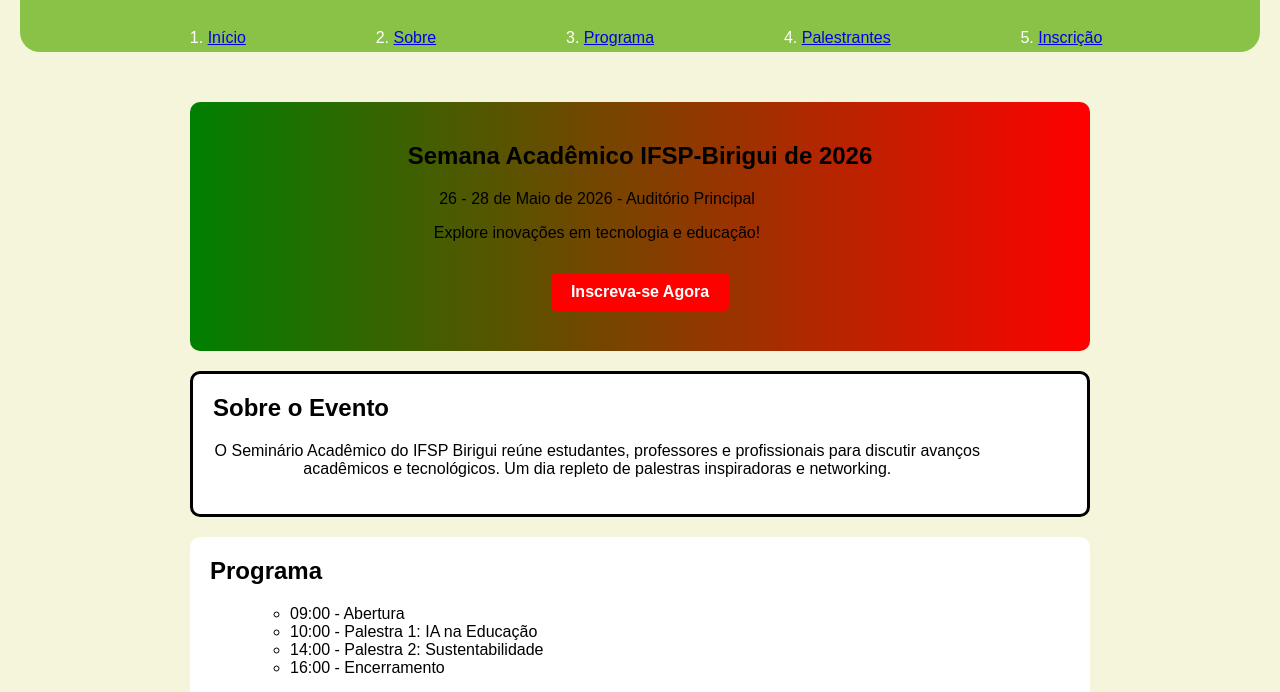
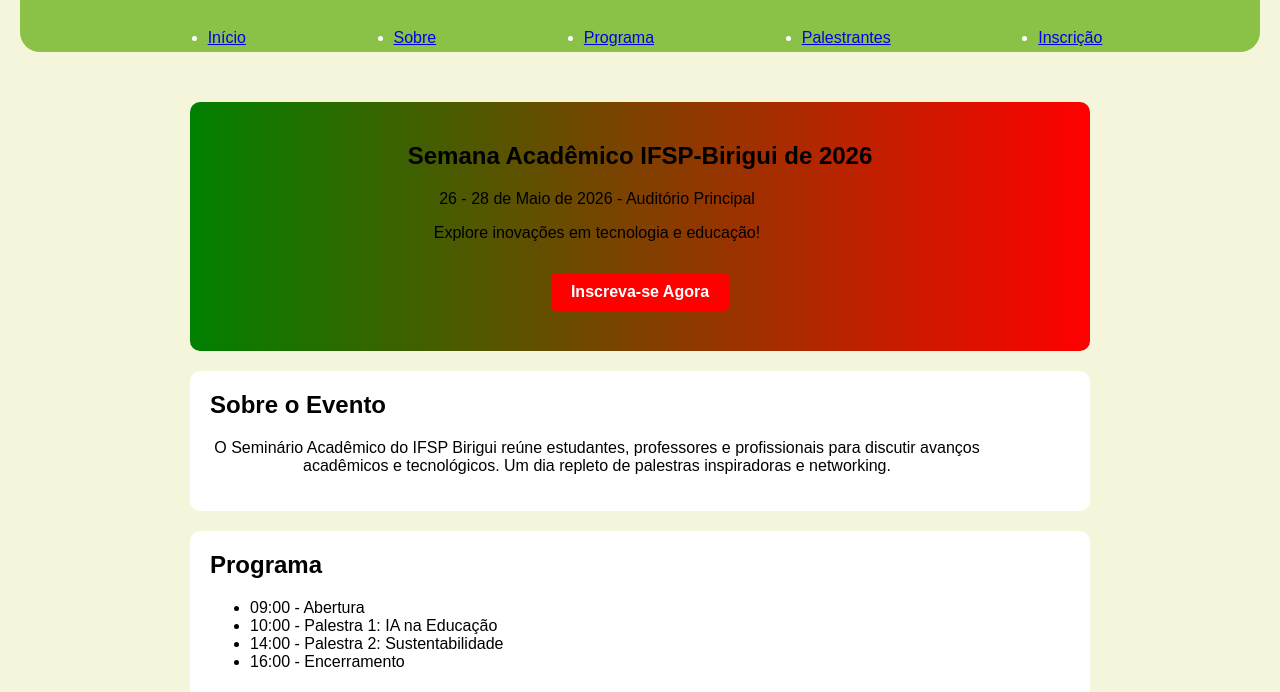
Before and after one commit to davidbagatelli/atividade-4, a plain HTML site: page index.html in a window 1280 px wide. Shown: the part 108-800 px from the top of the page. Drawn offline with Linux system fonts and the light colour scheme.

Commit message:
Atualização2

```diff
--- a/estilo.css
+++ b/estilo.css
@@ -15,9 +15,8 @@
     color: white;
 }
 
-nav ol {
+nav ul {
     padding-top: 10px;
-    display: inline;
     margin-right: 10px;
     display: flex;
     justify-content: space-evenly;
@@ -30,7 +29,7 @@
     background-color: #8ac247;
 }
 
-nav ol li:hover {
+nav ul li:hover {
     background-color: white;
     font-size: 20px;
     border-style: solid;
@@ -57,7 +56,7 @@
 }
 
 #sobre {
-    border-style: solid;
+    border-style: none;
 }
 
 main {
@@ -106,8 +105,7 @@
     text-align: center;
     transition: 0.3s;
     border-radius: 50%;
-    display: flex;
-
+    display: inline;
 }
 
 img:hover {
@@ -125,3 +123,6 @@
     text-align: center;
     border-left: 3px solid green;
 }
+ul {
+
+}
--- a/index.html
+++ b/index.html
@@ -13,13 +13,13 @@
         <h1>INFOIND</h1>
         <h1>IFSP Campus Birigui</h1>
         <nav>
-            <ol>
+            <ul>
                 <li><a href="#info">Início</a></li>
                 <li><a href="#sobre">Sobre</a></li>
                 <li><a href="#programa">Programa</a></li>
                 <li><a href="#palestrantes">Palestrantes</a></li>
                 <li><a href="#inscricao">Inscrição</a></li>
-            </ol>
+            </ul>
         </nav>
     </header>
 </div>
@@ -38,14 +38,12 @@
 
         <section id="programa">
             <h2>Programa</h2>
-            <ol>
-                <ul>
+            <ul>
                 <li>09:00 - Abertura</li>
                 <li>10:00 - Palestra 1: IA na Educação</li>
                 <li>14:00 - Palestra 2: Sustentabilidade</li>
                 <li>16:00 - Encerramento</li>
-                </ul>
-            </ol>
+            </ul>
         </section>
         <section id="palestrantes">
             <h2>Palestrantes</h2>
```
